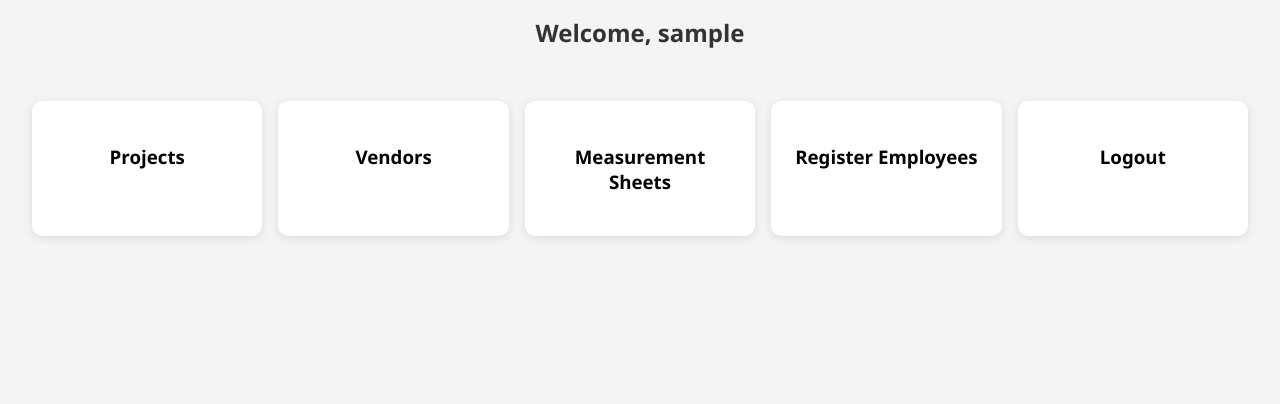
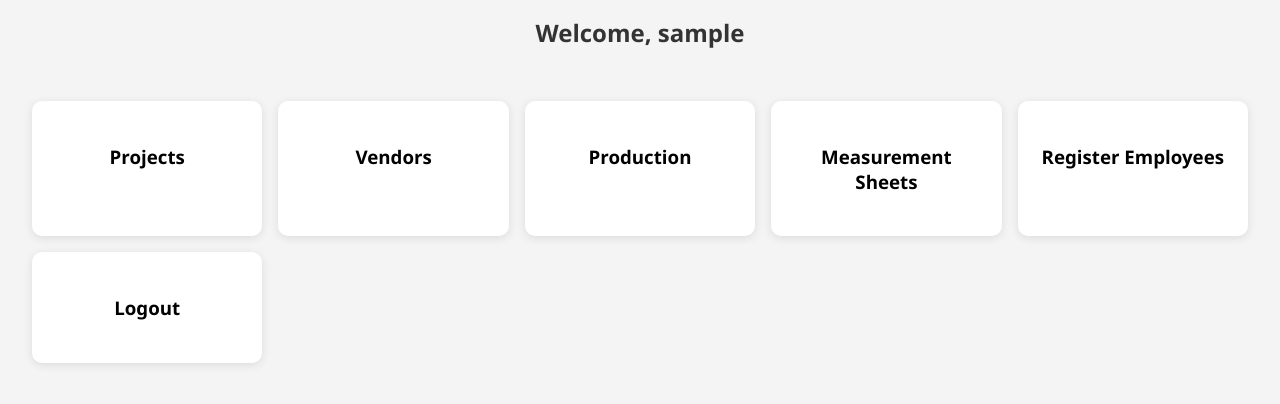
Before and after one commit to Madhan12-tech/erp-management-system, a Flask app: page /dashboard in a window 1280 px wide. Shown: the top 404 px of the page. Run offline with Flask 3, Linux system fonts and the light colour scheme; the visitor is signed in with stand-in values (Sample User, id 1); data comes from the database, SQL or seed files in the repository; data that the repository does not hold is empty.

Commit message:
Update dashboard.html

```diff
--- a/templates/dashboard.html
+++ b/templates/dashboard.html
@@ -50,12 +50,10 @@
     <h3>Vendors</h3>
   </div>
 
-  <!-- ✅ Optional: Add Production Selector Later -->
-  <!--
-  <div class="card" onclick="location.href='{{ url_for('production_selector') }}'">
+  <!-- ✅ Fixed: Added valid project_id -->
+  <div class="card" onclick="location.href='{{ url_for('production', project_id=1) }}'">
     <h3>Production</h3>
   </div>
-  -->
 
   <div class="card" onclick="location.href='{{ url_for('measurement') }}'">
     <h3>Measurement Sheets</h3>
```
